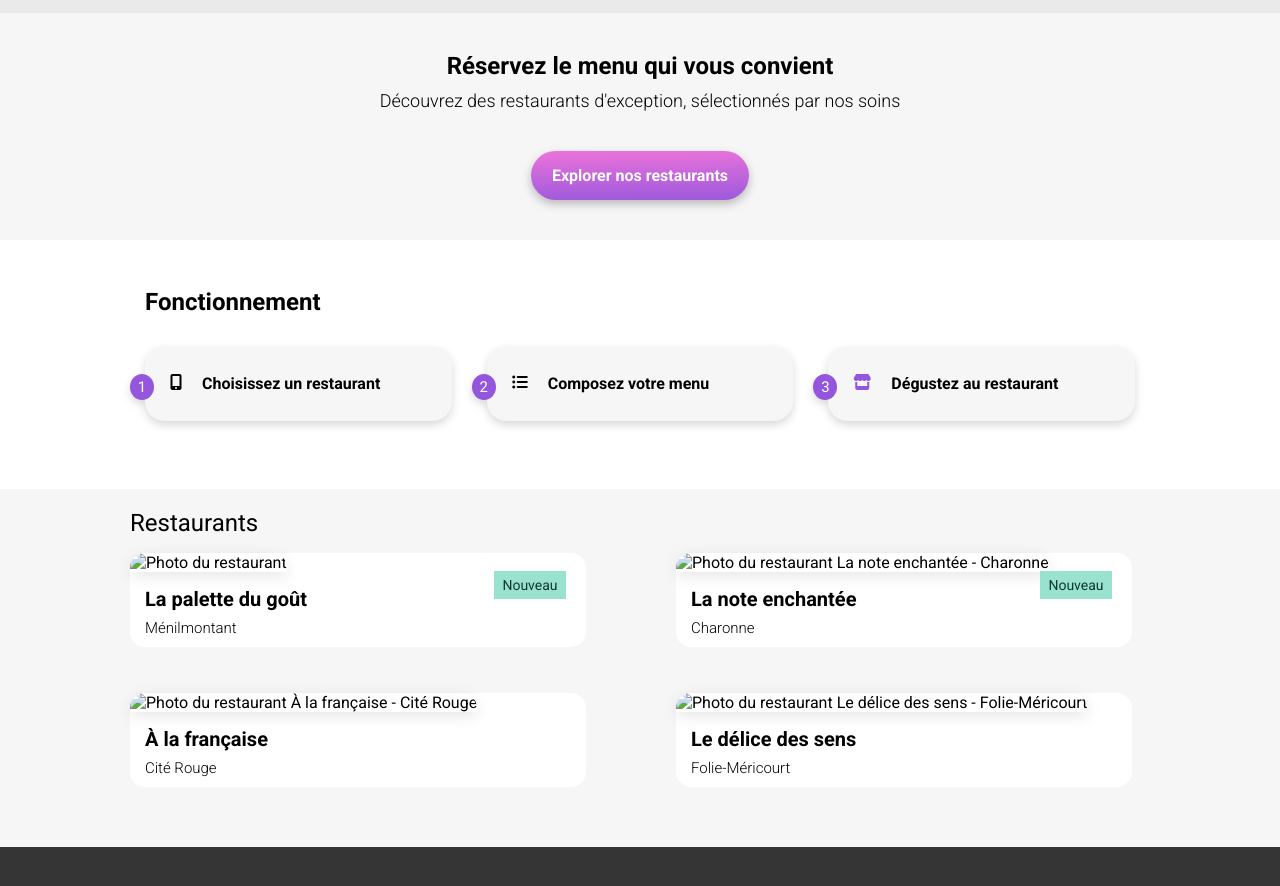
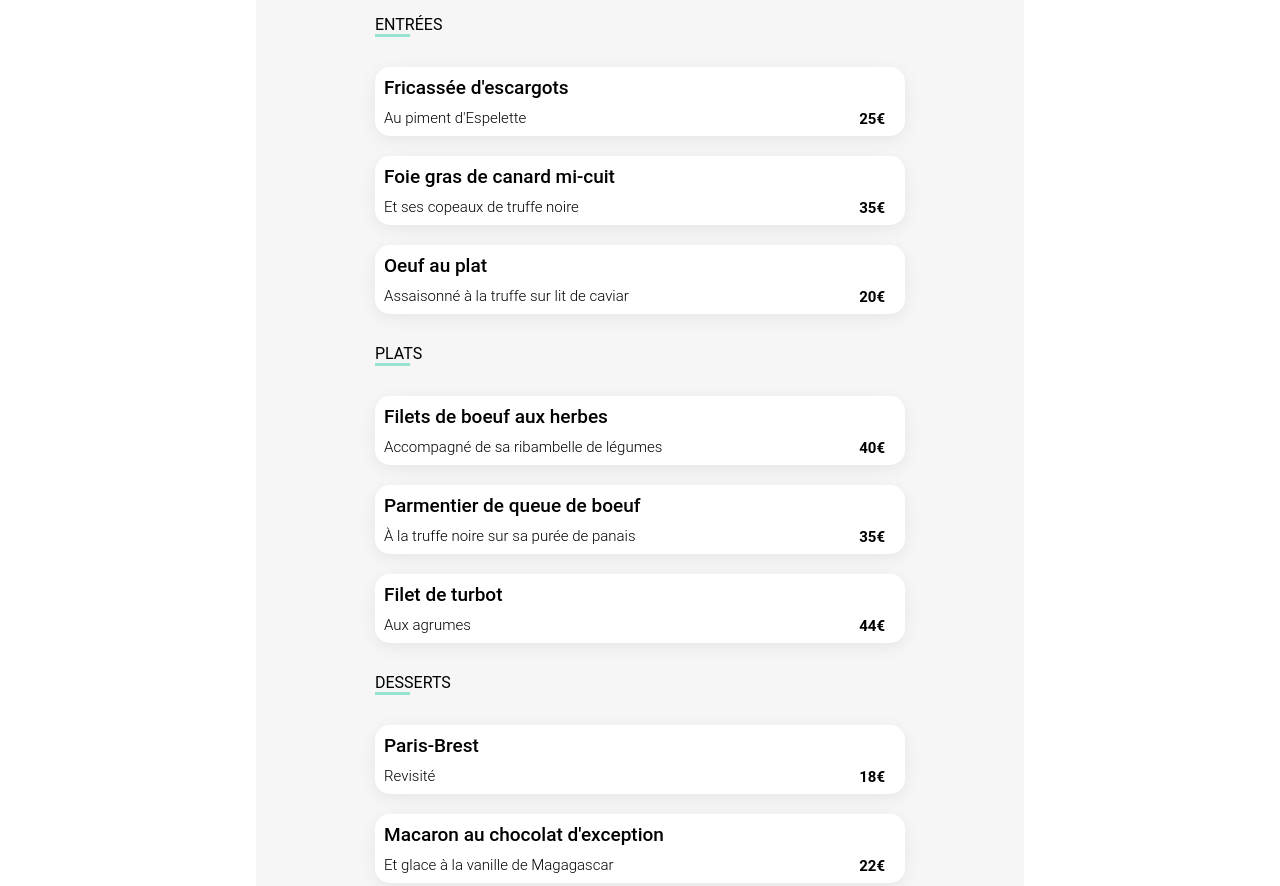
Before and after one commit to ibtisamath/ohmyfood, a plain HTML site: page ohmyfood/index.html in a window 1280 px wide. Shown: the part 105-991 px from the top of the page. Drawn offline with Linux system fonts and the light colour scheme; files that its build step writes are made by us from their sources; a web font is replaced by a local one.

Commit message:
Update index.html

```diff
--- a/ohmyfood/index.html
+++ b/ohmyfood/index.html
@@ -3,102 +3,177 @@
 
 <head>
   <meta charset="UTF-8">
-   <title>Oh-My-Food</title>
   <meta name="viewport" content="width=device-width, initial-scale=1.0">
-   <link rel="preconnect" href="https://fonts.googleapis.com">
-   <link rel="preconnect" href="https://fonts.gstatic.com" crossorigin>
-   <link href="https://fonts.googleapis.com/css2?family=Roboto:wght@300;400;500;700&family=Shrikhand&display=swap" rel="stylesheet">
-   <link rel="stylesheet" href="https://cdnjs.cloudflare.com/ajax/libs/font-awesome/6.2.1/css/all.min.css"
-      integrity="sha512-MV7K8+y+gLIBoVD59lQIYicR65iaqukzvf/nwasF0nqhPay5w/9lJmVM2hMDcnK1OnMGCdVK+iQrJ7lzPJQd1w=="
-      crossorigin="anonymous" referrerpolicy="no-referrer" >
-   <link rel="stylesheet" href="./assets/css/style.css">
+  <link href='https://fonts.googleapis.com/css?family=Shrikhand' rel='stylesheet'>
+  <link rel="stylesheet" href="https://cdnjs.cloudflare.com/ajax/libs/font-awesome/6.4.2/css/all.min.css"
+  integrity="sha512-z3gLpd7yknf1YoNbCzqRKc4qyor8gaKU1qmn+CShxbuBusANI9QpRohGBreCFkKxLhei6S9CQXFEbbKuqLg0DA=="
+  crossorigin="anonymous" referrerpolicy="no-referrer" />
+  <link rel="stylesheet" href="../assets/css/style.css">
+  <title>Menu 1 : La Palette du goût</title>
 </head>
 
 <body>
-
   <header>
-        <img src="./assets/images/logo/ohmyfood@2x.svg" alt=" Le logo Oh my food ">
+      <a href="../index.html">
+        <i class="fa-solid fa-arrow-left"></i>
+      </a>
+      <img src="../assets/images/logo/ohmyfood@2x.svg" alt="Logo de la startup ohmyfood">
   </header>
 
-    <main>
-        <section class="location">
-           <i class="fa-solid fa-location-dot"></i>
-           <p>Paris, Belleville</p>
-        </section>
-        <section class="section-information">
-           <h2>Réservez le menu qui vous convient</h2>
-           <p>Découvrez des restaurants d'exception, sélectionnés par nos soins</p>
-           <a href="#restaurants" class="btn">Explorer nos restaurants</a>
-        </section>
-        <section class="section-functioning">
-           <h1> Fonctionnement </h1>
-           <div class="section-functioning-content">
-              <div class="bar-functioning">
-                 <i class="fa-solid fa-mobile-screen-button"></i>
-                 <p> Choisissez un restaurant</p>
+  <main class="main">
+    <div class="menu-img">
+      <img src="../assets/images/restaurants/jay-wennington-N_Y88TWmGwA-unsplash.jpg"
+      alt="Photo du restaurant La palette du goût.">
     </div>
-              <div class="bar-functioning">
-                 <i class="fa-solid fa-list-ul"></i>
-                 <p> Composez votre menu</p>
+
+    <section class="menu">
+      <div class="menu-title">
+        <h1>La palette du goût</h1>
+          <i class="fa-regular fa-light fa-heart"></i>
       </div>
-              <div class="bar-functioning">
-                 <i class="fa-solid fa-store"></i>
-                 <p> Dégustez au restaurant</p>
+      <div class="entrees-anim">
+        <h4>ENTRÉES</h4>
+        <div class="menu-content">
+          <article class="plate">
+            <div class="plate-content">
+              <div class="plate-title">
+                <h3>Fricassée d'escargots</h3>
+                <p>Au piment d'Espelette</p>
+              </div>
+              <div class="plate-price">
+                <p>25€</p>
               </div>
             </div>
-        </section>
-        <section class="section-restaurant">
-           <h2 class="restaurant-title ">Restaurants</h2>
-           <div class="restaurant-content">
-              <article class="card">
-                 <a href="./restaurants/menu1.html">
-                    <img src="./assets/images/restaurants/jay-wennington-N_Y88TWmGwA-unsplash.jpg"
-                       alt="Photo du restaurant">
-                    <div class="card-txt">
-                       <h3 class="card-title"> La palette du goût</h3>
-                       <p class="card-subtitle">Ménilmontant</p>
+            <div class="plate-check">
+              <i class="fa-solid fa-circle-check"></i>
             </div>
-                 <i class="fa-regular fa-light fa-heart"></i>
-                 <div class="new">Nouveau</div>
-                 </a>
           </article>
-              <article class="card">
-                 <a href="#">
-                    <img src="./assets/images/restaurants/stil-u2Lp8tXIcjw-unsplash.jpg"
-                       alt="Photo du restaurant La note enchantée - Charonne">
-                    <div class="card-txt">
-                       <h3 class="card-title">La note enchantée</h3>
-                       <p class="card-subtitle">Charonne</p>
+          <article class="plate">
+            <div class="plate-content">
+              <div class="plate-title">
+                <h3>Foie gras de canard mi-cuit</h3>
+                <p>Et ses copeaux de truffe noire</p>
               </div>
-                    <i class="fa-regular fa-light fa-heart"></i>
-                    <div class="new">Nouveau</div>
-                 </a>
+              <div class="plate-price">
+                <p>35€</p>
+              </div>
+            </div>
+            <div class="plate-check">
+              <i class="fa-solid fa-circle-check"></i>
+            </div>
+          </article>
+          <article class="plate">
+            <div class="plate-content">
+              <div class="plate-title">
+                <h3>Oeuf au plat</h3>
+                <p>Assaisonné à la truffe sur lit de caviar</p>
+              </div>
+              <div class="plate-price">
+                <p>20€</p>
+              </div>
+            </div>
+            <div class="plate-check">
+              <i class="fa-solid fa-circle-check"></i>
+            </div>
           </article>
         </div>
-           <div class="restaurant-content">
-              <article class="card">
-                 <a href="#">
-                    <img src="./assets/images/restaurants/toa-heftiba-DQKerTsQwi0-unsplash.jpg"
-                       alt="Photo du restaurant À la française - Cité Rouge">
-                    <div class="card-txt">
-                       <h3 class="card-title">À la française</h3>
-                       <p class="card-subtitle">Cité Rouge</p>
       </div>
-                    <i class="fa-regular fa-light fa-heart"></i>
-                 </a>
+      <div class="plats-anim">
+        <h4>PLATS</h4>
+        <div class="menu-content">
+          <article class="plate">
+            <div class="plate-content">
+              <div class="plate-title">
+                <h3>Filets de boeuf aux herbes</h3>
+                <p>Accompagné de sa ribambelle de légumes</p>
+              </div>
+              <div class="plate-price">
+                <p>40€</p>
+              </div>
+            </div>
+            <div class="plate-check">
+              <i class="fa-solid fa-circle-check"></i>
+            </div>
           </article>
-              <article class="card">
-                 <a href="./restaurants/menu4.html">
-                    <img src="./assets/images/restaurants/louis-hansel-shotsoflouis-qNBGVyOCY8Q-unsplash.jpg"
-                       alt="Photo du restaurant Le délice des sens - Folie-Méricourt">
-                    <div class="card-txt">
-                       <h3 class="card-title">Le délice des sens</h3>
-                       <p class="card-subtitle">Folie-Méricourt</p>
+          <article class="plate">
+            <div class="plate-content">
+              <div class="plate-title">
+                <h3>Parmentier de queue de boeuf</h3>
+                <p>À la truffe noire sur sa purée de panais</p>
               </div>
-                    <i class="fa-regular fa-light fa-heart"></i>
-                 </a>
+              <div class="plate-price">
+                <p>35€</p>
+              </div>
+            </div>
+            <div class="plate-check">
+              <i class="fa-solid fa-circle-check"></i>
+            </div>
+          </article>
+          <article class="plate">
+            <div class="plate-content">
+              <div class="plate-title">
+                <h3>Filet de turbot</h3>
+                <p>Aux agrumes</p>
+              </div>
+              <div class="plate-price">
+                <p>44€</p>
+              </div>
+            </div>
+            <div class="plate-check">
+              <i class="fa-solid fa-circle-check"></i>
+            </div>
           </article>
         </div>
+      </div>
+      <div class="desserts-anim">
+        <h4>DESSERTS</h4>
+        <div class="menu-content">
+          <article class="plate">
+            <div class="plate-content">
+              <div class="plate-title">
+                <h3>Paris-Brest</h3>
+                <p>Revisité</p>
+              </div>
+              <div class="plate-price">
+                <p>18€</p>
+              </div>
+            </div>
+            <div class="plate-check">
+              <i class="fa-solid fa-circle-check"></i>
+            </div>
+          </article>
+          <article class="plate">
+            <div class="plate-content">
+              <div class="plate-title">
+                <h3>Macaron au chocolat d'exception</h3>
+                <p>Et glace à la vanille de Magagascar</p>
+              </div>
+              <div class="plate-price">
+                <p>22€</p>
+              </div>
+            </div>
+            <div class="plate-check">
+              <i class="fa-solid fa-circle-check"></i>
+            </div>
+          </article>
+          <article class="plate">
+            <div class="plate-content">
+              <div class="plate-title">
+                <h3>Mousse au chocolat</h3>
+                <p>Au piment d'Espelette et à la truffe noire</p>
+              </div>
+              <div class="plate-price">
+                <p>23€</p>
+              </div>
+            </div>
+            <div class="plate-check">
+              <i class="fa-solid fa-circle-check"></i>
+            </div>
+          </article>
+        </div>
+      <p class="btn">Commander</p>
+    </div>
+
     </section>
   </main>
 
```
Lines whose indentation alone changed are shown as unchanged.
